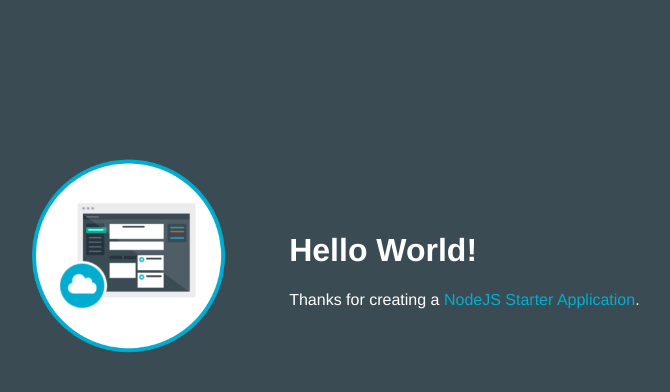
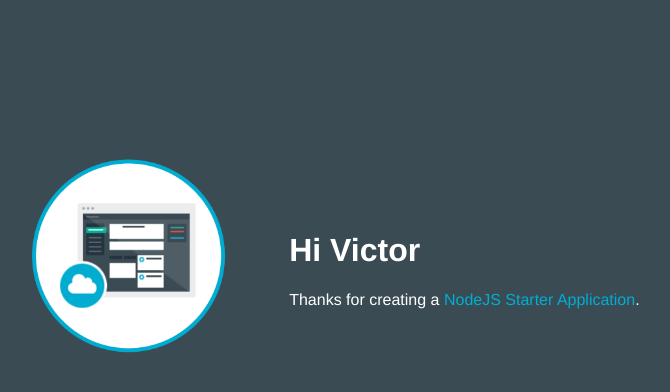
Before and after one commit to vhat/viatbackend, a website: page public/index.html in a window 1280 px wide. Shown: the whole page, without its empty margins (253-923 px from the left). Drawn offline with Linux system fonts and the light colour scheme.

Commit message:
hello world -> hi victor

```diff
--- a/public/index.html
+++ b/public/index.html
@@ -16,7 +16,7 @@
           <img class = "newappIcon" src="images/newapp-icon.png">
         </td>
         <td>
-          <h1 id="message">Hello World!</h1>
+          <h1 id="message">Hi Victor</h1>
           <p class='description'></p> Thanks for creating a <span class = "blue">NodeJS Starter Application</span>.
         </td>
       </tr>
```
Also changed, not shown: 1 other file.
